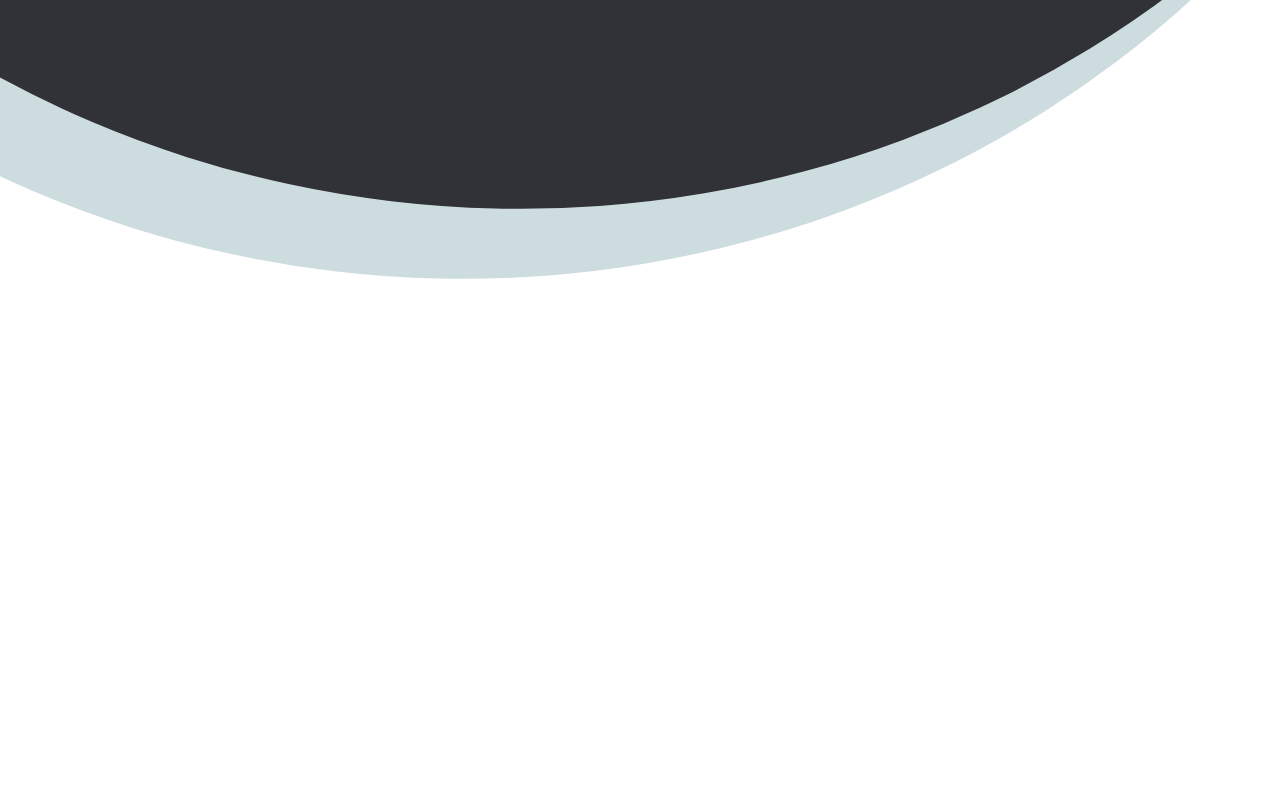
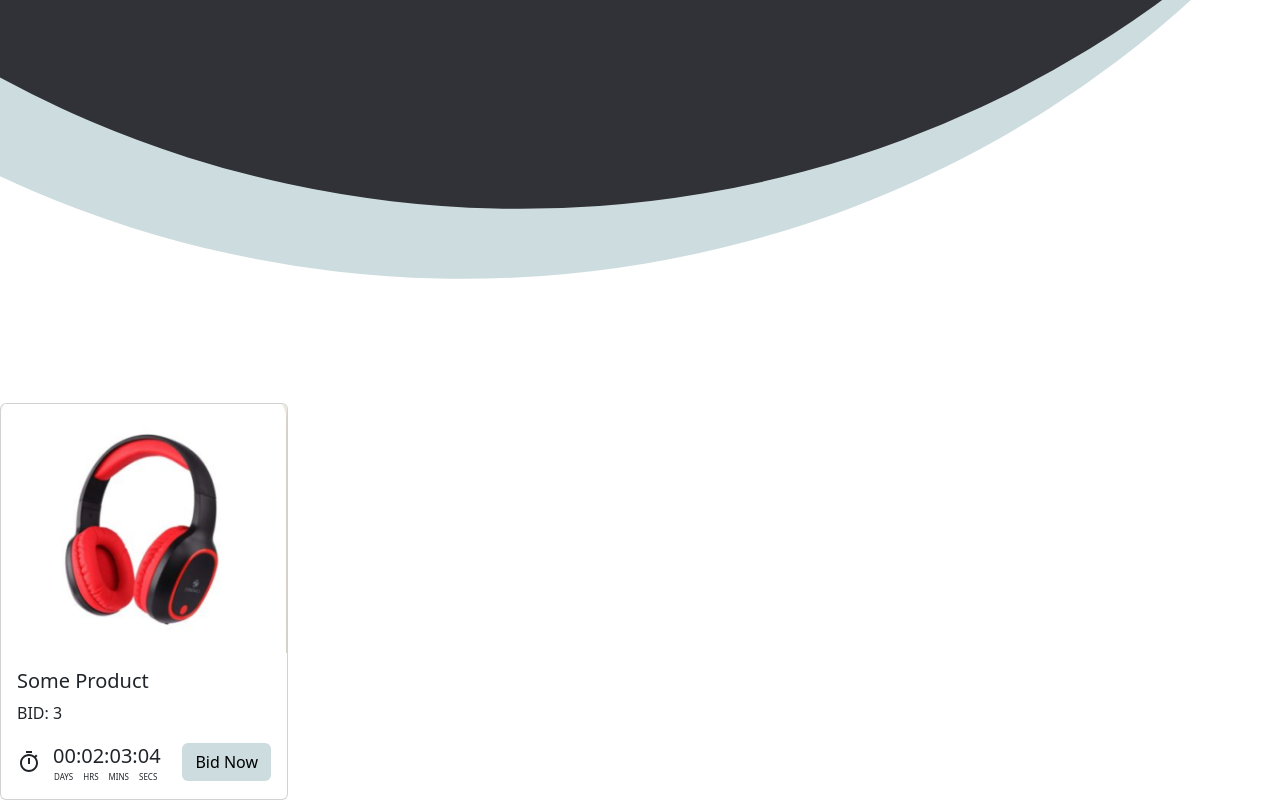
Before and after one commit to vooora/bitsbids-frontend, a React (Create React App) app: page / in a window 1280 px wide. Shown: the part 655-1455 px from the top of the page. Before the commit the page ends 1058 px from the top, so only its background shows below. Built offline with nearby package versions, Linux system fonts and the light colour scheme.

Commit message:
create product card

```diff
--- a/src/components/LandingPage/LandingPage.js
+++ b/src/components/LandingPage/LandingPage.js
@@ -33,6 +33,7 @@ function LandingPage() {
           </Form>
         </div>
       </div>
+      <ProductCard />
     </Container>
   );
 }
--- /dev/null
+++ b/src/components/MainNavbar/MainNavbar.css
@@ -0,0 +1,25 @@
+.navbar-toggler-icon {
+  background-image: url("../../assets/icons8-menu.svg") !important;
+}
+
+.dropdown-menu {
+  left: auto !important;
+  right: -0.75em;
+  top: 3em !important;
+}
+
+.dropdown-toggle::after {
+  display: none;
+}
+
+@media (max-width: 575.98px) {
+  .dropdown-menu {
+    background-color: #333333;
+    border: none;
+  }
+
+  .dropdown-item {
+    background-color: #333333;
+    color: white;
+  }
+}
--- a/src/components/MainNavbar/MainNavbar.js
+++ b/src/components/MainNavbar/MainNavbar.js
@@ -3,6 +3,7 @@ import { Container, Navbar, Nav, NavDropdown } from "react-bootstrap";
 import { Notifications, Sms, Person, Add } from "@material-ui/icons";
 import styles from "./MainNavbar.module.css";
 import "./MainNavbar.module.css";
+import "./MainNavbar.css";
 import whitelogo from "../../assets/whitelogo.png";
 
 function MainNavbar() {
--- /dev/null
+++ b/src/components/ProductCard/ProductCard.css
@@ -0,0 +1,8 @@
+.bidButton .btn-primary {
+  --bs-btn-bg: #cddcdf;
+  --bs-btn-color: #000;
+  --bs-btn-border-color: transparent;
+  --bs-btn-hover-border-color: #cddcdf;
+  --bs-btn-active-color: #000;
+  --bs-btn-active-border-color: #cddcdf;
+}
--- /dev/null
+++ b/src/components/ProductCard/ProductCard.js
@@ -0,0 +1,40 @@
+import { Card, Button } from "react-bootstrap";
+import img from "../../assets/img.png";
+import styles from "./ProductCard.module.css";
+import "./ProductCard.css";
+import { Timer } from "@material-ui/icons";
+
+function ProductCard() {
+  return (
+    <Card style={{ width: "18rem" }}>
+      <Card.Img variant="top" src={img} />
+      <Card.Body>
+        <Card.Title>Some Product</Card.Title>
+        <Card.Text>BID: 3</Card.Text>
+
+        <div className={styles.bottomSection}>
+          <div className={styles.timer}>
+            <Timer />
+            <div className="ms-2">
+              <Card.Text style={{ marginBottom: "0", paddingLeft: "4px" }}>
+                00:02:03:04
+              </Card.Text>
+              <div className={styles.timeLabels}>
+                <span>DAYS</span>
+                <span>HRS</span>
+                <span>MINS</span>
+                <span>SECS</span>
+              </div>
+            </div>
+          </div>
+
+          <div className="bidButton">
+            <Button>Bid Now</Button>
+          </div>
+        </div>
+      </Card.Body>
+    </Card>
+  );
+}
+
+export default ProductCard;
--- /dev/null
+++ b/src/components/ProductCard/ProductCard.module.css
@@ -0,0 +1,22 @@
+.bottomSection {
+  display: flex;
+  justify-content: space-between;
+  align-items: center;
+}
+
+.timer {
+  display: flex;
+  align-items: center;
+  font-size: 20px;
+}
+
+.timeLabels {
+  display: flex;
+  justify-content: space-between;
+  font-size: 8px;
+  width: 100%;
+}
+
+.timeLabels span {
+  margin: 0 5px;
+}
```
Also changed, not shown: src/assets/img.png (added).
